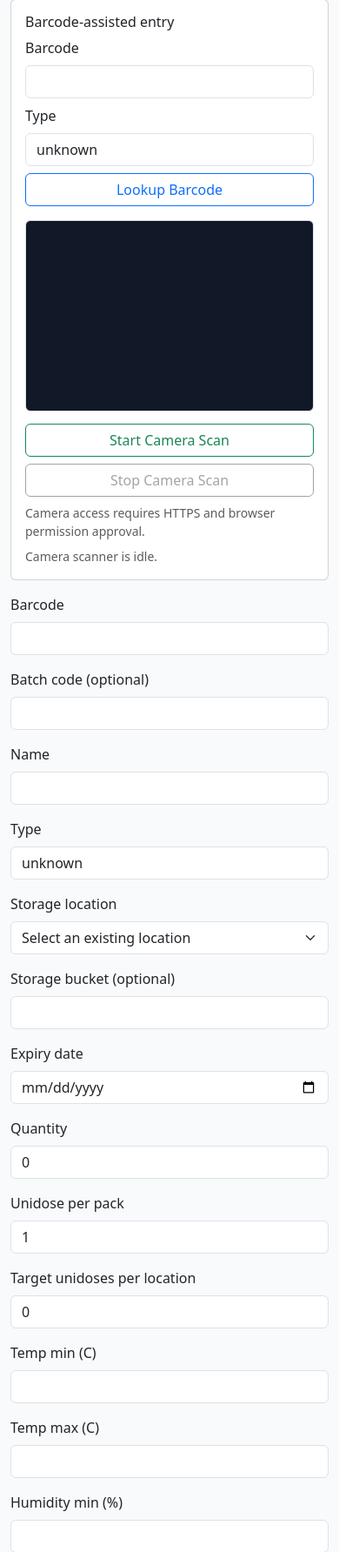
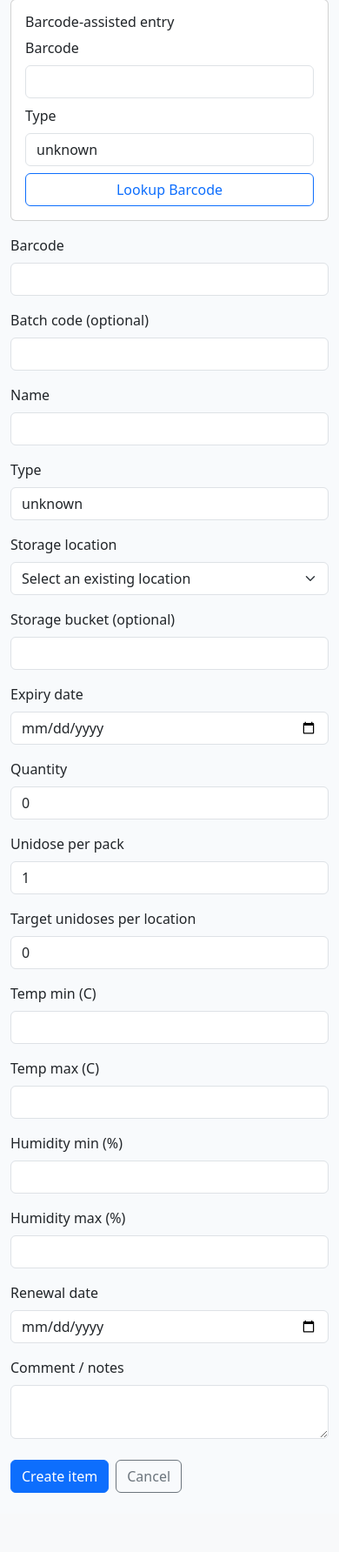
Before and after one commit to ruimcoder/stockmgr, a FastAPI app: page /items/new in a window 390 px wide. Shown: the part 180-1964 px from the top of the page at 87% size. After the commit the page ends 1896 px from the top, so only its background shows below. Run offline with FastAPI, Linux system fonts and the light colour scheme; the visitor is signed in with stand-in values (Sample User, id 1); tables that the repository leaves empty hold one stand-in row (values such as "Sample post"); some libraries are stand-ins or nearby versions.

Commit message:
UX improvements and security hardening
- Remove camera barcode scanning (not reliably supported in browsers)
- Add comment/notes field to stock items (model, schema, DB migration, form, i18n)
- Reorganize nav: Import, Device Check, Admin Users moved under Settings dropdown
- Barcode inputs: inputmode=numeric + pattern=[0-9]* for mobile numeric keypad
- Home screen: search field autofocused by default
- CSRF protection: session-based tokens on all HTML form POST endpoints
- Production secret key: raise RuntimeError on startup if default key used in prod
- https_only session cookie enabled in production mode
- Update tests to match removed camera UI and new barcode input format

Co-authored-by: Copilot <223556219+Copilot@users.noreply.github.com>

```diff
--- a/app/db.py
+++ b/app/db.py
@@ -96,6 +96,8 @@ def _migrate_legacy_schema() -> None:
             connection.exec_driver_sql(
                 "ALTER TABLE stockitem ADD COLUMN target_unidoses_location INTEGER DEFAULT 0;"
             )
+        if "comment" not in existing_names:
+            connection.exec_driver_sql("ALTER TABLE stockitem ADD COLUMN comment TEXT;")
         connection.exec_driver_sql(
             "UPDATE stockitem SET expiry_date = date('now') WHERE expiry_date IS NULL;"
         )
--- a/app/i18n.py
+++ b/app/i18n.py
@@ -6,6 +6,7 @@ TRANSLATIONS = {
     "en": {
         "nav.add_item": "Add Item",
         "nav.import": "Import",
+        "nav.settings": "Settings",
         "nav.stock_views": "Stock Views",
         "nav.renewals": "Renewals",
         "nav.shopping_list": "Shopping List",
@@ -108,6 +109,7 @@ TRANSLATIONS = {
         "label.humidity_min": "Humidity min (%)",
         "label.humidity_max": "Humidity max (%)",
         "label.renewal_date": "Renewal date",
+        "label.comment": "Comment / notes",
         "import.title": "Import items from CSV or Excel",
         "import.file_label": "File (.csv or .xlsx)",
         "import.button": "Import",
@@ -190,6 +192,7 @@ TRANSLATIONS = {
     "pt": {
         "nav.add_item": "Adicionar Item",
         "nav.import": "Importar",
+        "nav.settings": "Definições",
         "nav.stock_views": "Vistas de Stock",
         "nav.renewals": "Renovacoes",
         "nav.shopping_list": "Lista de Compras",
@@ -298,6 +301,7 @@ TRANSLATIONS = {
         "label.humidity_min": "Humidade minima (%)",
         "label.humidity_max": "Humidade maxima (%)",
         "label.renewal_date": "Data de renovacao",
+        "label.comment": "Comentário / notas",
         "import.title": "Importar itens por CSV ou Excel",
         "import.file_label": "Ficheiro (.csv ou .xlsx)",
         "import.button": "Importar",
--- a/app/main.py
+++ b/app/main.py
@@ -2,6 +2,7 @@ from __future__ import annotations
 
 import logging
 import math
+import secrets
 from contextlib import asynccontextmanager
 from datetime import UTC, date, datetime, timedelta
 from pathlib import Path
@@ -48,9 +49,17 @@ settings = get_settings()
 BASE_DIR = Path(__file__).resolve().parent
 logger = logging.getLogger(__name__)
 
+_DEFAULT_SECRET_KEY = "change-me-for-production"
+
 
 @asynccontextmanager
 async def lifespan(_: FastAPI):
+    if settings.environment == "production":
+        if settings.secret_key == _DEFAULT_SECRET_KEY:
+            raise RuntimeError(
+                "SECRET_KEY is set to the default insecure value. "
+                "Set a strong SECRET_KEY environment variable before running in production."
+            )
     init_db()
     yield
 
@@ -60,7 +69,7 @@ app.add_middleware(
     SessionMiddleware,
     secret_key=settings.secret_key,
     same_site="lax",
-    https_only=False,
+    https_only=settings.environment == "production",
 )
 app.mount("/static", StaticFiles(directory=str(BASE_DIR / "static")), name="static")
 templates = Jinja2Templates(directory=str(BASE_DIR / "templates"))
@@ -106,6 +115,26 @@ def _current_language(request: Request) -> str:
     return lang
 
 
+def _get_or_create_csrf_token(request: Request) -> str:
+    """Return the CSRF token stored in the session, generating one if absent."""
+    token = request.session.get("_csrf_token")
+    if not token:
+        token = secrets.token_hex(32)
+        request.session["_csrf_token"] = token
+    return token
+
+
+async def _validate_csrf(request: Request) -> None:
+    """Dependency: validate the CSRF token submitted with an HTML form POST."""
+    session_token = request.session.get("_csrf_token")
+    if not session_token:
+        raise HTTPException(status_code=403, detail="CSRF protection: session token missing.")
+    form = await request.form()
+    form_token = str(form.get("_csrf_token", ""))
+    if not secrets.compare_digest(session_token, form_token):
+        raise HTTPException(status_code=403, detail="CSRF protection: token mismatch.")
+
+
 def _render(
     request: Request,
     template_name: str,
@@ -118,6 +147,7 @@ def _render(
         "settings": settings,
         "lang": lang,
         "t": lambda key: translate(lang, key),
+        "csrf_token": _get_or_create_csrf_token(request),
     }
     if context:
         payload.update(context)
@@ -279,6 +309,7 @@ def _item_payload_from_form(form: dict[str, Any]) -> dict[str, Any]:
         "humidity_min_pct",
         "humidity_max_pct",
         "renewal_date",
+        "comment",
     ):
         value = form.get(key)
         if key == "storage_bucket":
@@ -835,6 +866,7 @@ def search_item_from_home(
     request: Request,
     query: str = Form(...),
     session: Session = Depends(get_session),
+    _csrf: None = Depends(_validate_csrf),
 ):
     maybe_user = _require_user_or_redirect(request, session)
     if isinstance(maybe_user, RedirectResponse):
@@ -1182,6 +1214,7 @@ async def lookup_for_form(
     barcode: str = Form(...),
     item_type: str = Form("unknown"),
     session: Session = Depends(get_session),
+    _csrf: None = Depends(_validate_csrf),
 ):
     maybe_user = _require_user_or_redirect(request, session)
     if isinstance(maybe_user, RedirectResponse):
@@ -1220,7 +1253,11 @@ async def lookup_for_form(
 
 
 @app.post("/items")
-async def item_create(request: Request, session: Session = Depends(get_session)):
+async def item_create(
+    request: Request,
+    session: Session = Depends(get_session),
+    _csrf: None = Depends(_validate_csrf),
+):
     maybe_user = _require_user_or_redirect(request, session)
     if isinstance(maybe_user, RedirectResponse):
         return maybe_user
@@ -1264,7 +1301,12 @@ async def item_create(request: Request, session: Session = Depends(get_session))
 
 
 @app.post("/items/{item_id}/update")
-async def item_update(item_id: int, request: Request, session: Session = Depends(get_session)):
+async def item_update(
+    item_id: int,
+    request: Request,
+    session: Session = Depends(get_session),
+    _csrf: None = Depends(_validate_csrf),
+):
     maybe_user = _require_user_or_redirect(request, session)
     if isinstance(maybe_user, RedirectResponse):
         return maybe_user
@@ -1324,6 +1366,7 @@ def adjust_stock_quantity(
     quantity_step: int = Form(1),
     note: str = Form(""),
     session: Session = Depends(get_session),
+    _csrf: None = Depends(_validate_csrf),
 ):
     maybe_user = _require_user_or_redirect(request, session)
     if isinstance(maybe_user, RedirectResponse):
@@ -1367,7 +1410,12 @@ def adjust_stock_quantity(
 
 
 @app.post("/items/{item_id}/delete")
-def item_delete(item_id: int, request: Request, session: Session = Depends(get_session)):
+def item_delete(
+    item_id: int,
+    request: Request,
+    session: Session = Depends(get_session),
+    _csrf: None = Depends(_validate_csrf),
+):
     maybe_user = _require_user_or_redirect(request, session)
     if isinstance(maybe_user, RedirectResponse):
         return maybe_user
@@ -1401,6 +1449,7 @@ async def import_items(
     request: Request,
     file: UploadFile = File(...),
     session: Session = Depends(get_session),
+    _csrf: None = Depends(_validate_csrf),
 ):
     maybe_user = _require_user_or_redirect(request, session)
     if isinstance(maybe_user, RedirectResponse):
@@ -1440,6 +1489,7 @@ def admin_approve_user(
     request: Request,
     session: Session = Depends(get_session),
     admin: User = Depends(_require_admin_user),
+    _csrf: None = Depends(_validate_csrf),
 ):
     _ = request
     user = session.get(User, user_id)
@@ -1458,6 +1508,7 @@ def admin_reject_user(
     request: Request,
     session: Session = Depends(get_session),
     admin: User = Depends(_require_admin_user),
+    _csrf: None = Depends(_validate_csrf),
 ):
     _ = request
     user = session.get(User, user_id)
@@ -1476,6 +1527,7 @@ def admin_toggle_admin(
     request: Request,
     session: Session = Depends(get_session),
     admin: User = Depends(_require_admin_user),
+    _csrf: None = Depends(_validate_csrf),
 ):
     _ = request
     user = session.get(User, user_id)
--- a/app/models.py
+++ b/app/models.py
@@ -37,6 +37,7 @@ class StockItem(SQLModel, table=True):
     humidity_min_pct: float | None = Field(default=None)
     humidity_max_pct: float | None = Field(default=None)
     renewal_date: date | None = Field(default=None)
+    comment: str | None = Field(default=None)
 
     created_at: datetime = Field(default_factory=lambda: datetime.now(UTC), nullable=False)
     updated_at: datetime = Field(default_factory=lambda: datetime.now(UTC), nullable=False)
--- a/app/schemas.py
+++ b/app/schemas.py
@@ -20,6 +20,7 @@ class ItemBase(BaseModel):
     humidity_min_pct: float | None = None
     humidity_max_pct: float | None = None
     renewal_date: date | None = None
+    comment: str | None = None
 
     @field_validator("name", "item_type", "storage_location")
     @classmethod
--- a/app/templates/admin_users.html
+++ b/app/templates/admin_users.html
@@ -29,12 +29,15 @@
           <td>{% if row.is_admin %}admin{% else %}user{% endif %}</td>
           <td class="d-flex gap-1 flex-wrap">
             <form method="post" action="/admin/users/{{ row.id }}/approve">
+              <input type="hidden" name="_csrf_token" value="{{ csrf_token }}" />
               <button class="btn btn-sm btn-outline-success" type="submit">{{ t("admin.approve") }}</button>
             </form>
             <form method="post" action="/admin/users/{{ row.id }}/reject">
+              <input type="hidden" name="_csrf_token" value="{{ csrf_token }}" />
               <button class="btn btn-sm btn-outline-danger" type="submit">{{ t("admin.reject") }}</button>
             </form>
             <form method="post" action="/admin/users/{{ row.id }}/toggle-admin">
+              <input type="hidden" name="_csrf_token" value="{{ csrf_token }}" />
               <button class="btn btn-sm btn-outline-warning" type="submit">{{ t("admin.toggle_admin") }}</button>
             </form>
           </td>
--- a/app/templates/base.html
+++ b/app/templates/base.html
@@ -34,14 +34,27 @@
         <div class="collapse navbar-collapse" id="main-nav">
           <ul class="navbar-nav me-auto mb-2 mb-lg-0">
             <li class="nav-item"><a class="nav-link" href="/items/new">{{ t("nav.add_item") }}</a></li>
-            <li class="nav-item"><a class="nav-link" href="/items/import">{{ t("nav.import") }}</a></li>
             <li class="nav-item"><a class="nav-link" href="/stock/views">{{ t("nav.stock_views") }}</a></li>
             <li class="nav-item"><a class="nav-link" href="/renewals">{{ t("nav.renewals") }}</a></li>
             <li class="nav-item"><a class="nav-link" href="/shopping-list">{{ t("nav.shopping_list") }}</a></li>
-            <li class="nav-item"><a class="nav-link" href="/device-check">{{ t("nav.device_check") }}</a></li>
-            {% if user and user.is_admin %}
-            <li class="nav-item"><a class="nav-link text-warning-emphasis" href="/admin/users">{{ t("nav.admin_users") }}</a></li>
-            {% endif %}
+            <li class="nav-item dropdown">
+              <a
+                class="nav-link dropdown-toggle"
+                href="#"
+                id="settings-dropdown"
+                role="button"
+                data-bs-toggle="dropdown"
+                aria-expanded="false"
+              >{{ t("nav.settings") }}</a>
+              <ul class="dropdown-menu" aria-labelledby="settings-dropdown">
+                <li><a class="dropdown-item" href="/items/import">{{ t("nav.import") }}</a></li>
+                <li><a class="dropdown-item" href="/device-check">{{ t("nav.device_check") }}</a></li>
+                {% if user and user.is_admin %}
+                <li><hr class="dropdown-divider"></li>
+                <li><a class="dropdown-item text-warning-emphasis" href="/admin/users">{{ t("nav.admin_users") }}</a></li>
+                {% endif %}
+              </ul>
+            </li>
           </ul>
           <div class="d-flex flex-column flex-lg-row gap-2 align-items-stretch align-items-lg-center mt-2 mt-lg-0">
             <div class="btn-group btn-group-sm" role="group" aria-label="{{ t('nav.language') }}">
--- a/app/templates/import.html
+++ b/app/templates/import.html
@@ -5,6 +5,7 @@
 <div class="card mb-3">
   <div class="card-body">
     <form method="post" action="/items/import" enctype="multipart/form-data">
+      <input type="hidden" name="_csrf_token" value="{{ csrf_token }}" />
       <div class="row g-2 align-items-end">
         <div class="col-md-8">
           <label class="form-label">{{ t("import.file_label") }}</label>
--- a/app/templates/index.html
+++ b/app/templates/index.html
@@ -10,6 +10,7 @@
 {% endif %}
 
 <form method="post" action="/items/search" class="row g-2 mb-3">
+  <input type="hidden" name="_csrf_token" value="{{ csrf_token }}" />
   <div class="col-md-8">
     <label class="form-label">{{ t("index.quick_search_label") }}</label>
     <input
@@ -17,6 +18,7 @@
       type="text"
       name="query"
       placeholder="{{ t('index.quick_search_placeholder') }}"
+      autofocus
       required
     />
   </div>
@@ -84,6 +86,7 @@
             >{{ t("common.details") }}</a>
             <a class="btn btn-sm btn-outline-primary" href="/items/{{ item.id }}/edit">{{ t("common.edit") }}</a>
             <form method="post" action="/items/{{ item.id }}/delete" class="d-inline">
+              <input type="hidden" name="_csrf_token" value="{{ csrf_token }}" />
               <button class="btn btn-sm btn-outline-danger" type="submit">{{ t("common.delete") }}</button>
             </form>
           </td>
--- a/app/templates/item_form.html
+++ b/app/templates/item_form.html
@@ -18,9 +18,19 @@
   <div class="card-body">
     <h2 class="h6">{{ t("item.barcode_assisted_entry") }}</h2>
     <form method="post" action="/items/lookup" class="row g-2" id="barcode-lookup-form">
+      <input type="hidden" name="_csrf_token" value="{{ csrf_token }}" />
       <div class="col-md-4">
         <label class="form-label">{{ t("label.barcode") }}</label>
-        <input class="form-control" id="lookup-barcode-input" name="barcode" value="{{ draft.barcode or '' }}" required />
+        <input
+          class="form-control"
+          id="lookup-barcode-input"
+          name="barcode"
+          value="{{ draft.barcode or '' }}"
+          type="tel"
+          inputmode="numeric"
+          pattern="[0-9]*"
+          required
+        />
       </div>
       <div class="col-md-4">
         <label class="form-label">{{ t("label.type") }}</label>
@@ -30,44 +40,23 @@
         <button class="btn btn-outline-primary w-100" type="submit">{{ t("item.lookup_barcode") }}</button>
       </div>
     </form>
-
-    <div class="row g-2 mt-2">
-      <div class="col-md-6">
-        <video id="barcode-camera-preview" class="w-100 rounded border" playsinline muted></video>
-        <div id="barcode-fallback-reader-container" class="d-none mt-2">
-          <div id="barcode-fallback-reader" class="border rounded"></div>
-        </div>
-      </div>
-      <div class="col-md-6 d-flex flex-column gap-2">
-        <button class="btn btn-outline-success" id="start-camera-scan" type="button">{{ t("item.start_camera_scan") }}</button>
-        <button class="btn btn-outline-secondary" id="stop-camera-scan" type="button">{{ t("item.stop_camera_scan") }}</button>
-        <div class="small text-muted">{{ t("item.camera_permission_hint") }}</div>
-        <div
-          id="barcode-scan-status"
-          class="small text-muted"
-          data-idle="{{ t('item.camera_idle') }}"
-          data-unsupported="{{ t('item.camera_unsupported') }}"
-          data-secure-context-required="{{ t('item.camera_secure_context_required') }}"
-          data-media-unsupported="{{ t('item.camera_media_unsupported') }}"
-          data-permission-denied="{{ t('item.camera_permission_denied') }}"
-          data-permission-error="{{ t('item.camera_permission_error') }}"
-          data-scanning="{{ t('item.camera_scanning') }}"
-          data-fallback-scanning="{{ t('item.camera_fallback_scanning') }}"
-          data-detected="{{ t('item.camera_detected') }}"
-        >
-          {{ t("item.camera_idle") }}
-        </div>
-      </div>
-    </div>
   </div>
 </div>
 {% endif %}
 
 <form method="post" action="{% if mode == 'edit' %}/items/{{ draft.id }}/update{% else %}/items{% endif %}">
+  <input type="hidden" name="_csrf_token" value="{{ csrf_token }}" />
   <div class="row g-3">
     <div class="col-md-4">
       <label class="form-label">{{ t("label.barcode") }}</label>
-      <input class="form-control" name="barcode" value="{{ draft.barcode or '' }}" />
+      <input
+        class="form-control"
+        name="barcode"
+        value="{{ draft.barcode or '' }}"
+        type="tel"
+        inputmode="numeric"
+        pattern="[0-9]*"
+      />
     </div>
     <div class="col-md-4">
       <label class="form-label">{{ t("label.batch_code") }}</label>
@@ -156,6 +145,10 @@
       <label class="form-label">{{ t("label.renewal_date") }}</label>
       <input class="form-control" name="renewal_date" type="date" value="{{ draft.renewal_date or '' }}" />
     </div>
+    <div class="col-12">
+      <label class="form-label">{{ t("label.comment") }}</label>
+      <textarea class="form-control" name="comment" rows="2">{{ draft.comment or '' }}</textarea>
+    </div>
   </div>
   <div class="d-flex gap-2 mt-4">
     <button class="btn btn-primary" type="submit">{% if mode == "edit" %}{{ t("common.save_changes") }}{% else %}{{ t("common.create_item") }}{% endif %}</button>
@@ -222,8 +215,7 @@
 </div>
 {% endif %}
 {% if mode != "edit" %}
-<script src="https://cdn.jsdelivr.net/npm/html5-qrcode@2.3.8/minified/html5-qrcode.min.js"></script>
-<script src="{{ url_for('static', path='barcode-camera.js') }}"></script>
+{# Camera barcode scanning removed - not reliably supported in browser contexts. #}
 {% endif %}
 <script>
   (() => {
--- a/app/templates/product_detail.html
+++ b/app/templates/product_detail.html
@@ -116,6 +116,7 @@
           <td>{{ batch.target_unidoses_location - (batch.quantity * batch.unidose_per_pack) }}</td>
           <td>
             <form method="post" action="/items/{{ batch.id }}/move" class="d-flex gap-1 flex-wrap">
+              <input type="hidden" name="_csrf_token" value="{{ csrf_token }}" />
               <input type="number" min="1" step="1" name="quantity_step" value="1" class="form-control form-control-sm qty-field" />
               <input type="text" name="note" placeholder="{{ t('product.note_placeholder') }}" class="form-control form-control-sm note-field" />
               <button class="btn btn-sm btn-outline-success" name="direction" value="in" type="submit">+ {{ t("product.add") }}</button>
```
Also changed, not shown: tests/conftest.py (+8 -1 lines), tests/test_api.py (+13 -6 lines).
